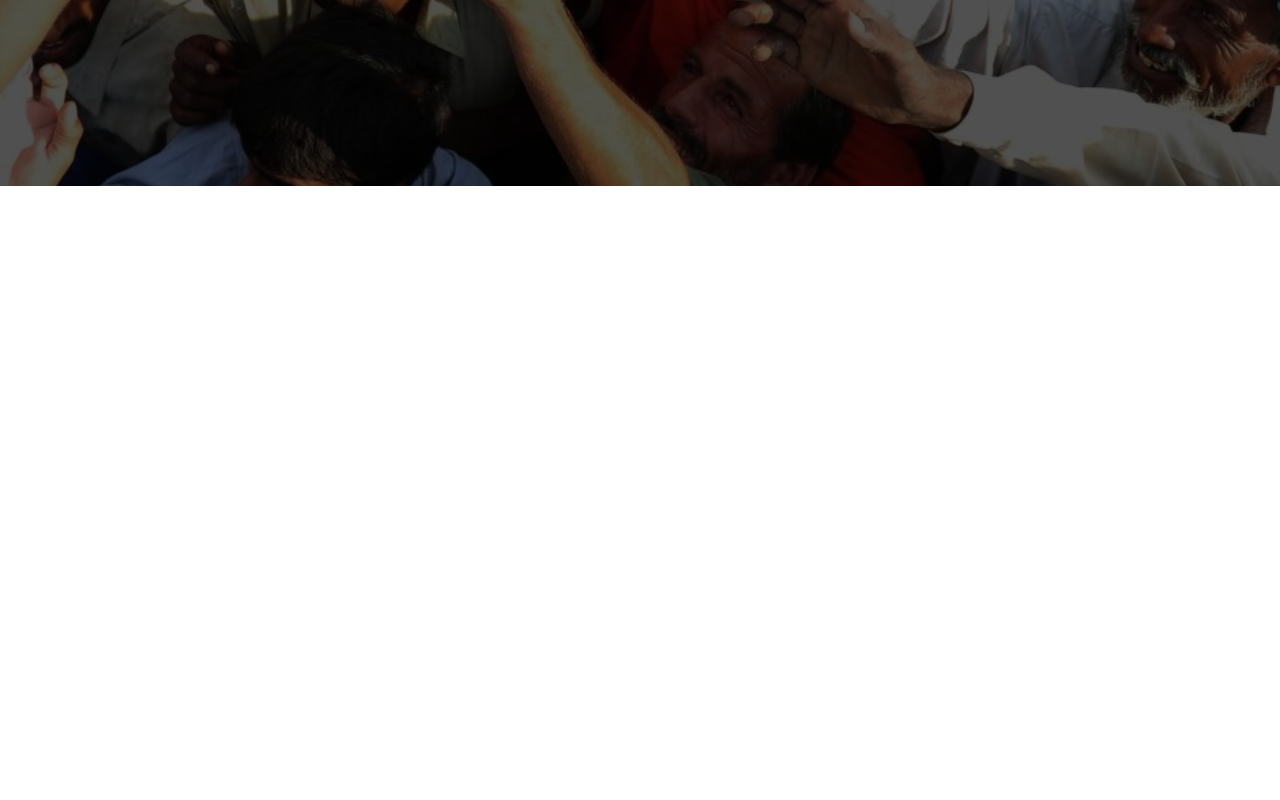
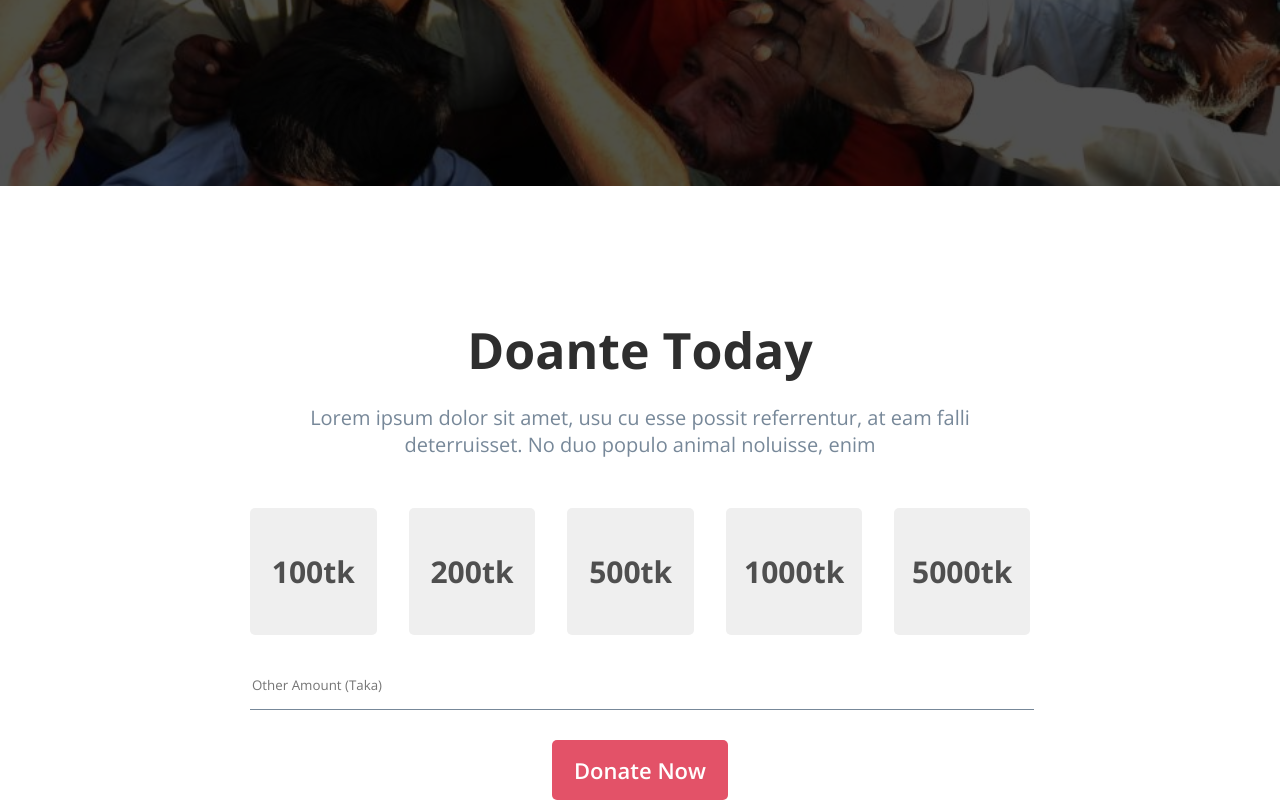
Before and after one commit to swapnilaanam/donate-today-practice, a plain HTML site: page index.html in a window 1280 px wide. Shown: the part 550-1350 px from the top of the page. Before the commit the page ends 800 px from the top, so only its background shows below. Drawn offline with nearby package versions, Linux system fonts and the light colour scheme; a web font is replaced by a local one.

Commit message:
added donate-today section

```diff
--- a/index.html
+++ b/index.html
@@ -18,7 +18,37 @@
             <button class="btn-primary">Donate Now</button>
         </div>
     </header>
-    <main></main>
+    <main>
+        <!-- Donate Today Section  -->
+        <section class="donate-today">
+            <h3 class="title">Doante Today</h3>
+            <p class="sub-title">
+                Lorem ipsum dolor sit amet, usu cu esse possit referrentur, at eam falli
+                deterruisset. No duo populo animal noluisse, enim
+            </p>
+            <div class="donate-amounts">
+                <div class="amount">
+                    <h4>100tk</h4>
+                </div>
+                <div class="amount">
+                    <h4>200tk</h4>
+                </div>
+                <div class="amount">
+                    <h4>500tk</h4>
+                </div>
+                <div class="amount">
+                    <h4>1000tk</h4>
+                </div>
+                <div class="amount">
+                    <h4>5000tk</h4>
+                </div>
+            </div>
+            <form class="donate-form">
+                <input type="number" placeholder="Other Amount (Taka)">
+                <input type="submit" value="Donate Now" class="btn-primary">
+            </form>
+        </section>
+    </main>
     <footer></footer>
 </body>
 </html>
--- a/styles/donate.css
+++ b/styles/donate.css
@@ -47,3 +47,66 @@
     font-size: 18px;
     margin-top: 20px;
 }
+
+main {
+    max-width: 1200px;
+    margin: 0 auto;
+}
+
+/* donate-today styles */
+
+.donate-today {
+    margin-top: 130px;
+    text-align: center;
+    padding: 0 210px;
+}
+
+.donate-today .title {
+    font-weight: 700;
+    font-size: 50px;
+    color: #2e2e2e;
+    margin-bottom: 20px;
+}
+
+.donate-today .sub-title {
+    color: lightslategray;
+    font-size: 20px;
+    padding: 0 40px;
+}
+
+.donate-amounts {
+    display: flex;
+    justify-content: center;
+    gap: 32px;
+}
+
+.amount {
+    background-color: rgb(239, 239, 239);
+    width: 100px;
+    padding: 40px 15px;
+    border-radius: 5px;
+    margin-top: 50px;
+    cursor: pointer;
+    border: 3px solid transparent;
+}
+
+.amount h4 {
+    color: #4f4f4f;
+    font-weight: 700;
+    font-size: 30px;
+}
+
+.amount:hover {
+    border: 3px solid rgb(255, 5, 130);
+    color: rgb(255, 5, 130);
+    background-color: rgba(255, 105, 180, 0.797);
+}
+
+.donate-form input[type="number"] {
+    border: 0;
+    outline: 0;
+    border-bottom: 1px solid lightslategray;
+    width: 100%;
+    padding-bottom: 15px;
+    margin-top: 40px;
+}
```
